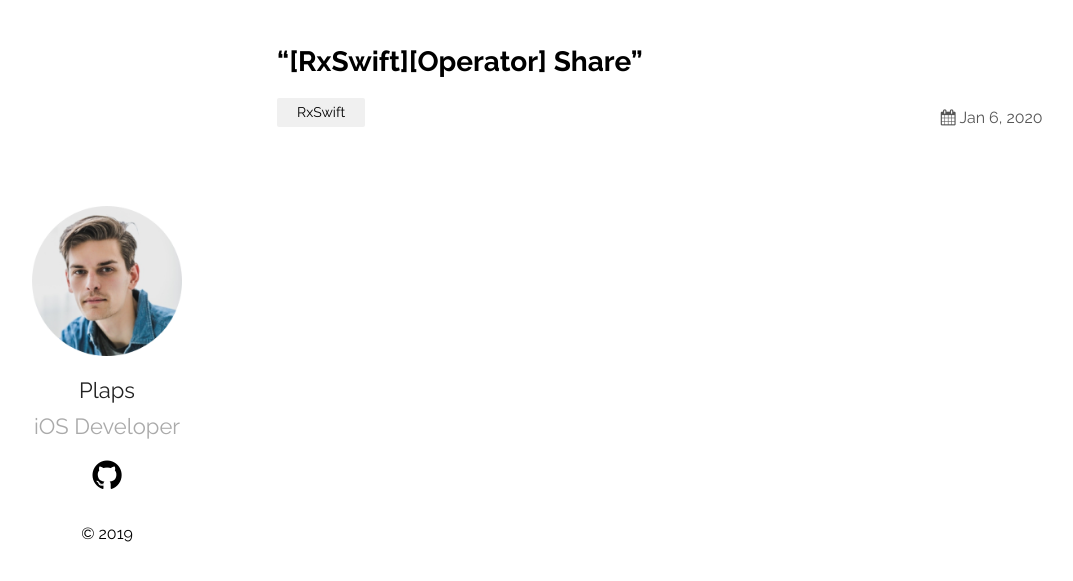
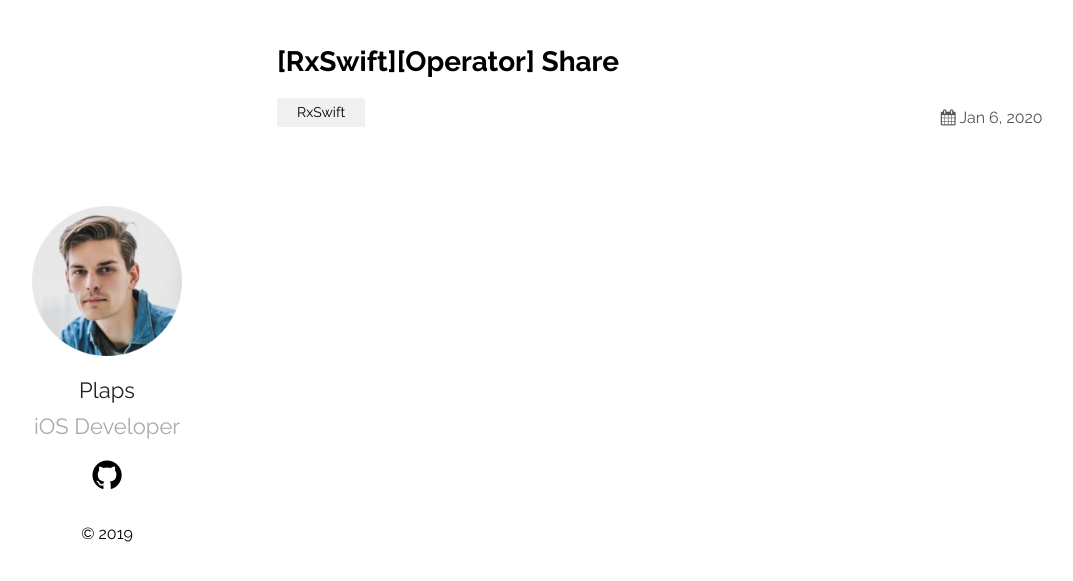
Before and after one commit to plaps153/plaps153.github.io, a Jekyll site: the page built from _posts/2020-01-06-RxSwift-Operator-Share.md, in a window 1280 px wide. Shown: the top 581 px of the page, without its empty margins (78-1151 px from the left). Built offline with Jekyll 4.4.1, drawn with Linux system fonts in a browser that asks for light colours.

```diff
--- a/_posts/2020-01-06-RxSwift-Operator-Share.md
+++ b/_posts/2020-01-06-RxSwift-Operator-Share.md
@@ -1,6 +1,6 @@
 ---
 layout: post
-title:  “[RxSwift][Operator] Share”
+title:  "[RxSwift][Operator] Share"
 date:   2020-01-06
 categories: RxSwift
 ---
```
